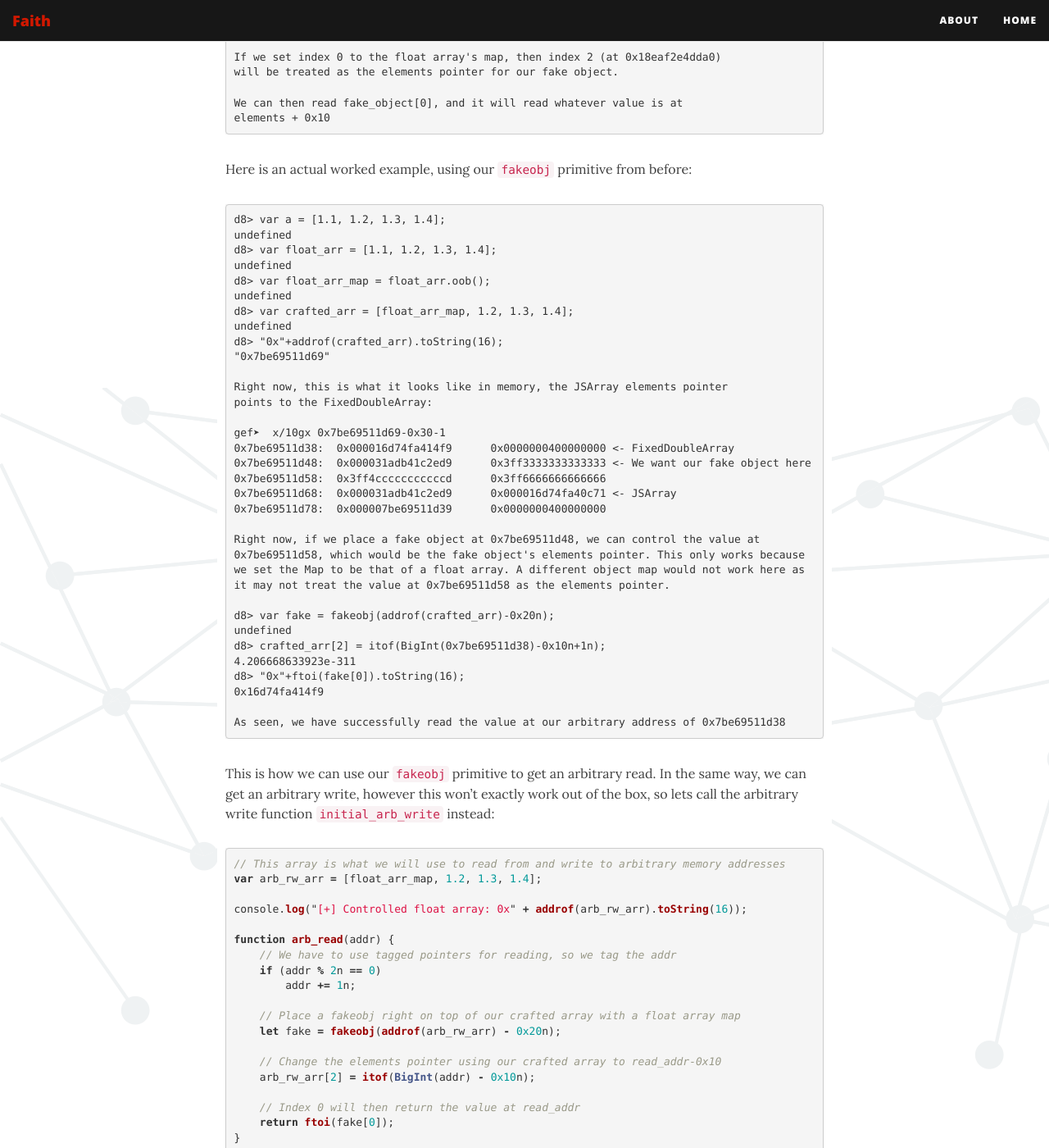
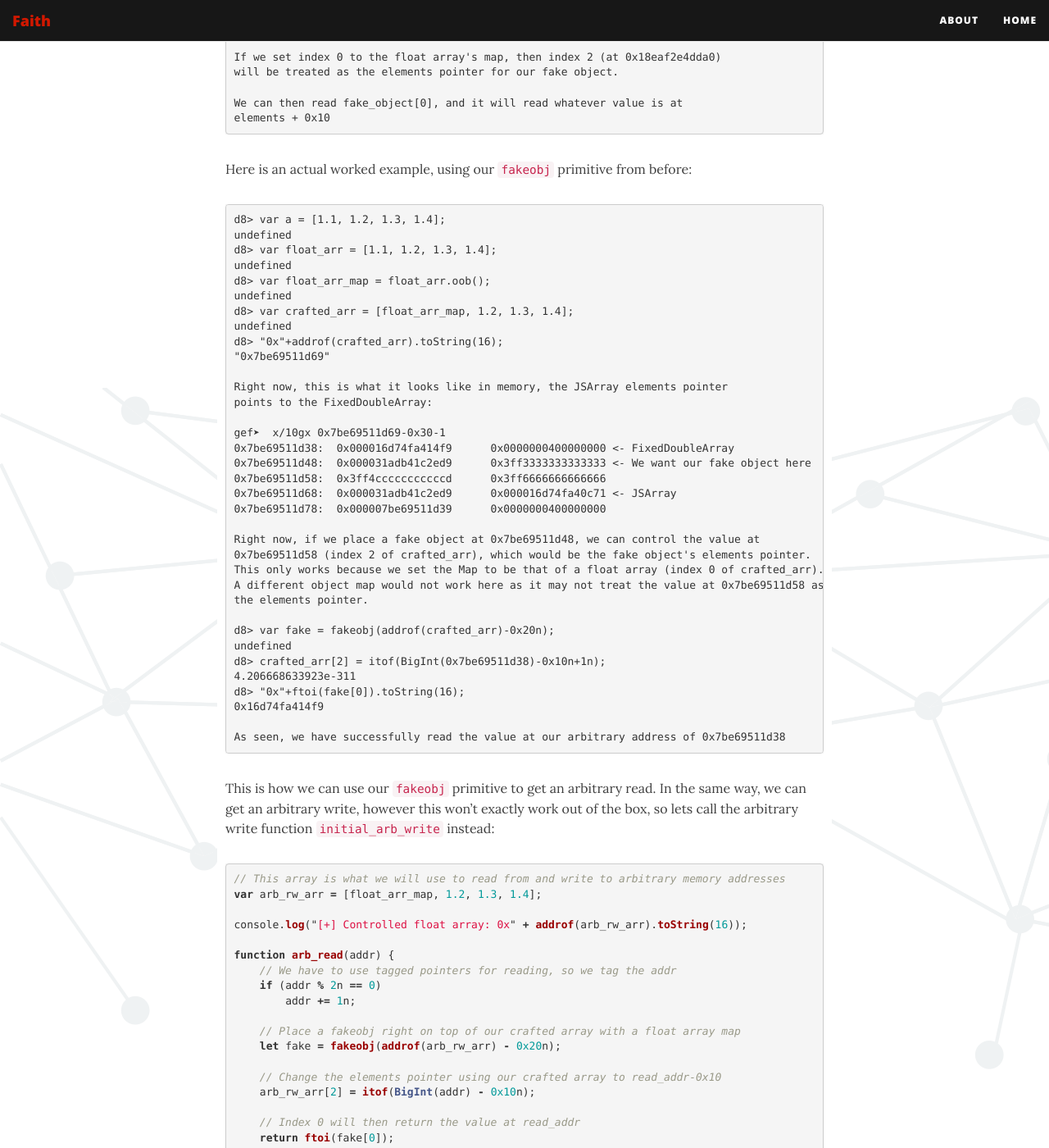
Before and after one commit to farazsth98/farazsth98.github.io, a Jekyll site: the page built from _posts/2019-12-13-starctf-oob-v8-indepth.markdown, in a window 1280 px wide and 1400 px high, scrolled down 11653 px. Shown: the whole window at 82% size. Built offline with Jekyll 4.4.1, drawn with Linux system fonts in a browser that asks for light colours; nearby versions of some CDN libraries; some of the changed text lies outside the part shown.

```diff
--- a/_posts/2019-12-13-starctf-oob-v8-indepth.markdown
+++ b/_posts/2019-12-13-starctf-oob-v8-indepth.markdown
@@ -448,9 +448,10 @@
 0x7be69511d78:	0x000007be69511d39	0x0000000400000000
 
 Right now, if we place a fake object at 0x7be69511d48, we can control the value at
-0x7be69511d58, which would be the fake object's elements pointer. This only works because
-we set the Map to be that of a float array. A different object map would not work here as
-it may not treat the value at 0x7be69511d58 as the elements pointer.
+0x7be69511d58 (index 2 of crafted_arr), which would be the fake object's elements pointer.
+This only works because we set the Map to be that of a float array (index 0 of crafted_arr).
+A different object map would not work here as it may not treat the value at 0x7be69511d58 as
+the elements pointer.
 
 d8> var fake = fakeobj(addrof(crafted_arr)-0x20n);
 undefined
```
Also changed, not shown: other parts of _posts/2019-12-13-starctf-oob-v8-indepth.markdown (+1 -1 lines).
